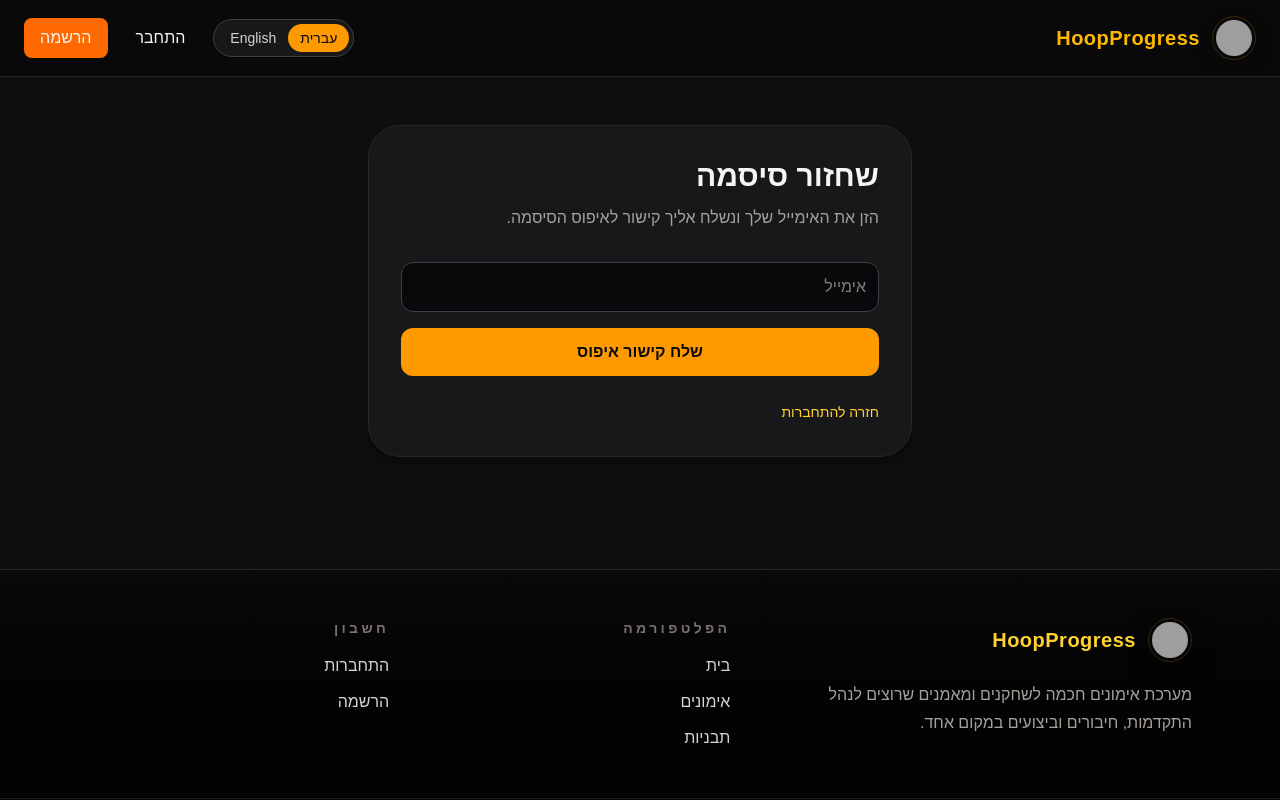
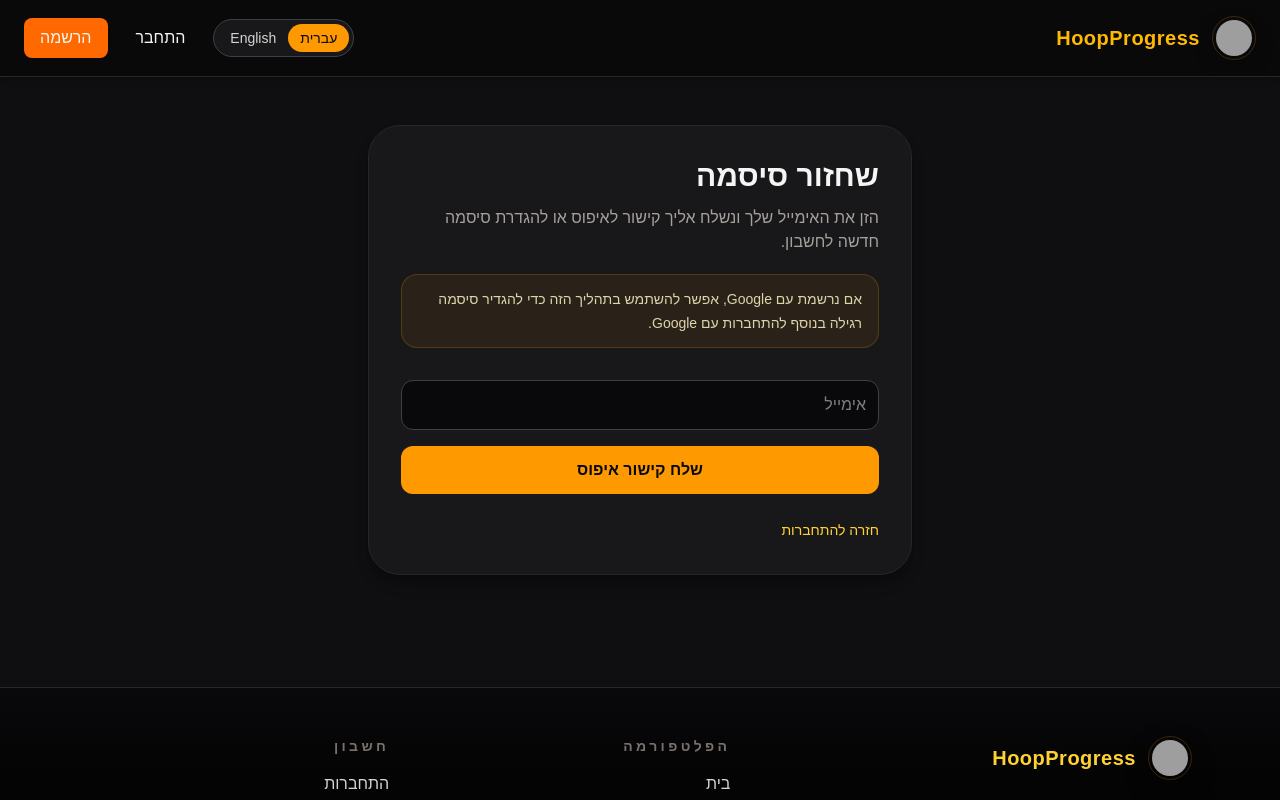
Before and after one commit to idoshabat/hoop-progress-frontend, a Next.js app: page /forgot-password in a window 1280 px wide. Shown: the top 800 px of the page. Built offline with nearby package versions, Linux system fonts and the light colour scheme; grey boxes are pictures that could not be loaded.

Commit message:
feat: enhance forgot and reset password pages with additional helper text for clarity

```diff
--- a/app/(auth)/forgot-password/page.tsx
+++ b/app/(auth)/forgot-password/page.tsx
@@ -15,7 +15,10 @@ export default function ForgotPasswordPage() {
   const text = isHebrew
     ? {
         title: "שחזור סיסמה",
-        subtitle: "הזן את האימייל שלך ונשלח אליך קישור לאיפוס הסיסמה.",
+        subtitle:
+          "הזן את האימייל שלך ונשלח אליך קישור לאיפוס או להגדרת סיסמה חדשה לחשבון.",
+        helper:
+          "אם נרשמת עם Google, אפשר להשתמש בתהליך הזה כדי להגדיר סיסמה רגילה בנוסף להתחברות עם Google.",
         email: "אימייל",
         submit: "שלח קישור איפוס",
         sending: "שולח...",
@@ -25,7 +28,9 @@ export default function ForgotPasswordPage() {
       }
     : {
         title: "Forgot Password",
-        subtitle: "Enter your email and we will send you a password reset link.",
+        subtitle: "Enter your email and we will send you a link to reset or set a password.",
+        helper:
+          "If you signed up with Google, you can also use this flow to add a regular password to your account.",
         email: "Email",
         submit: "Send Reset Link",
         sending: "Sending...",
@@ -55,6 +60,9 @@ export default function ForgotPasswordPage() {
       <div className="rounded-[2rem] border border-zinc-800 bg-zinc-900 p-8 shadow-lg shadow-black/30">
         <h1 className="text-3xl font-black text-stone-100">{text.title}</h1>
         <p className="mt-3 text-stone-400">{text.subtitle}</p>
+        <div className="mt-5 rounded-2xl border border-amber-500/20 bg-amber-500/8 px-4 py-3">
+          <p className="text-sm leading-6 text-amber-100/85">{text.helper}</p>
+        </div>
 
         <form onSubmit={handleSubmit} className="mt-8 flex flex-col gap-4">
           <input
--- a/app/(auth)/reset-password/page.tsx
+++ b/app/(auth)/reset-password/page.tsx
@@ -30,6 +30,8 @@ function ResetPasswordContent() {
     ? {
         title: "איפוס סיסמה",
         subtitle: "בחר סיסמה חדשה לחשבון שלך.",
+        helper:
+          "אם החשבון שלך נוצר עם Google, הסיסמה שתגדיר כאן תאפשר לך להתחבר גם עם Google וגם עם שם משתמש וסיסמה.",
         newPassword: "סיסמה חדשה",
         confirmPassword: "אימות סיסמה חדשה",
         submit: "עדכן סיסמה",
@@ -43,6 +45,8 @@ function ResetPasswordContent() {
     : {
         title: "Reset Password",
         subtitle: "Choose a new password for your account.",
+        helper:
+          "If your account was created with Google, the password you set here will let you sign in with either Google or username and password.",
         newPassword: "New Password",
         confirmPassword: "Confirm New Password",
         submit: "Update Password",
@@ -105,6 +109,9 @@ function ResetPasswordContent() {
       <div className="rounded-[2rem] border border-zinc-800 bg-zinc-900 p-8 shadow-lg shadow-black/30">
         <h1 className="text-3xl font-black text-stone-100">{text.title}</h1>
         <p className="mt-3 text-stone-400">{text.subtitle}</p>
+        <div className="mt-5 rounded-2xl border border-zinc-800 bg-zinc-950/70 px-4 py-3">
+          <p className="text-sm leading-6 text-stone-300">{text.helper}</p>
+        </div>
 
         <form onSubmit={handleSubmit} className="mt-8 flex flex-col gap-4">
           <input
```
